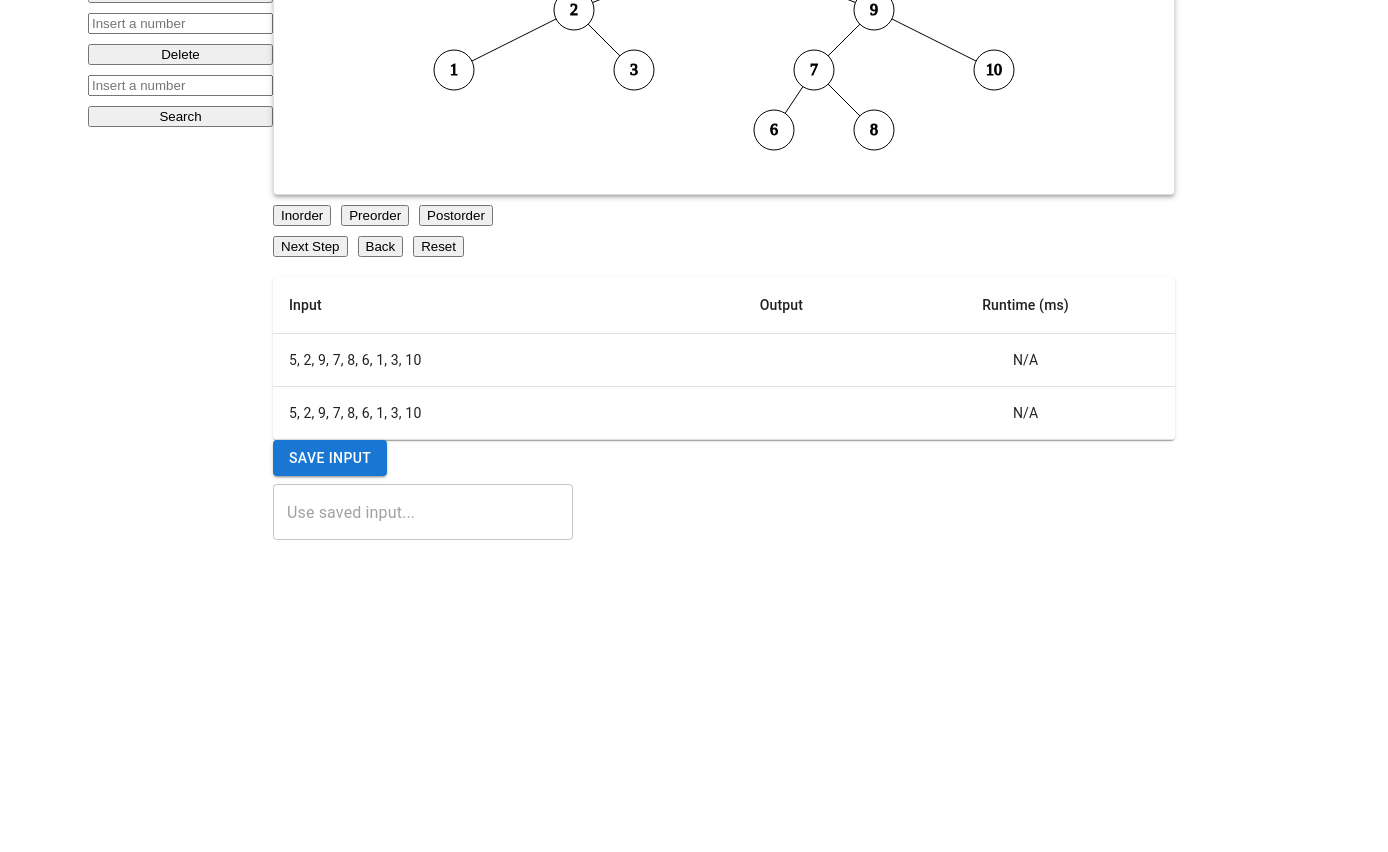
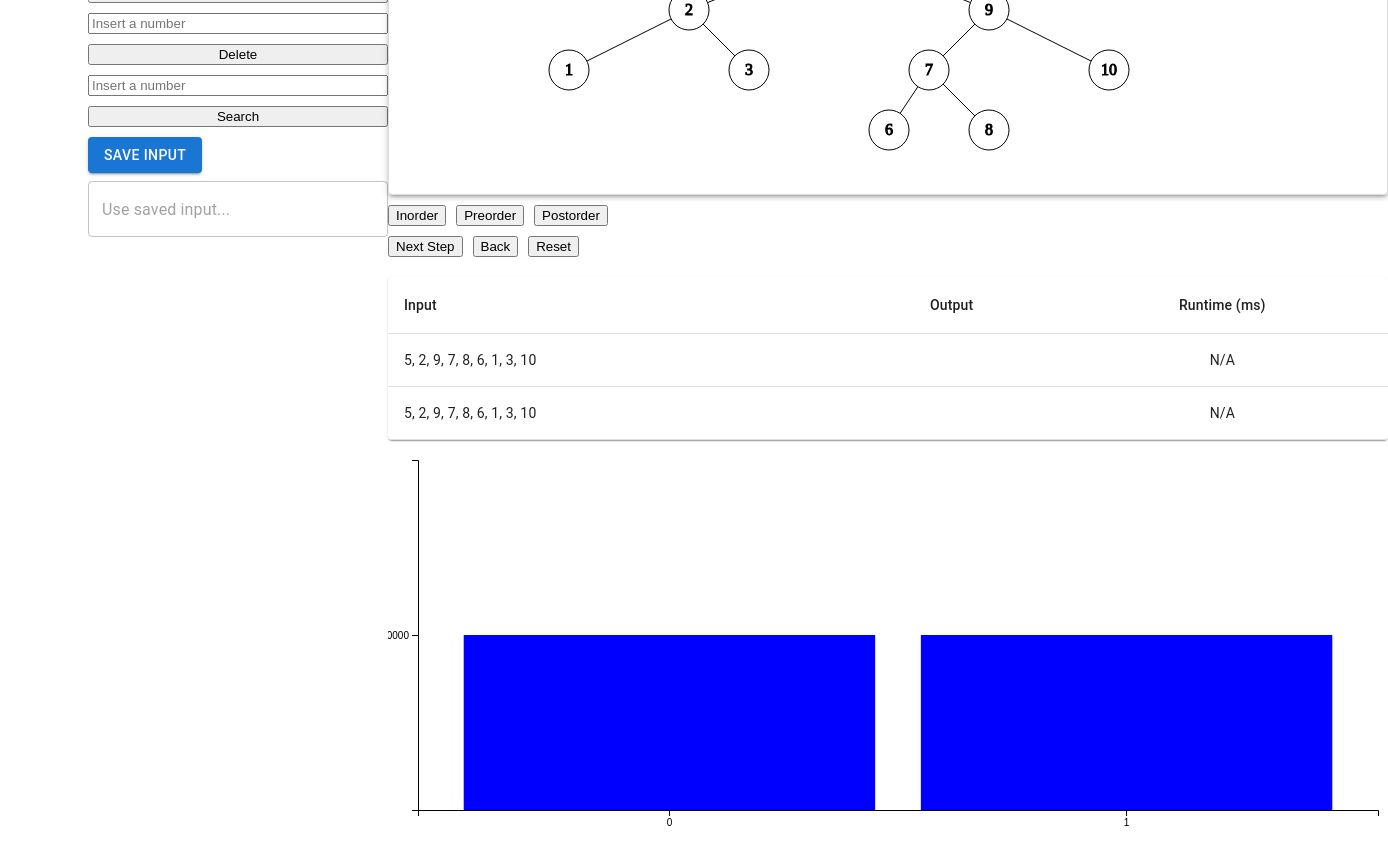
Before and after one commit to mytnguyen26/algo-shadow, a React (Vite) app in the folder packages/client/: page /algorithm/bst in a window 1280 px wide. Shown: the part 300-1152 px from the top of the page, 1388 px wide, since content can reach past the window. Before the commit the page ends 848 px from the top, so only its background shows below. Built offline with nearby package versions, Linux system fonts and the light colour scheme.

Commit message:
feat: bar chart for runtime

```diff
--- /dev/null
+++ b/packages/client/src/components/AnalyzeGraph/BarChart.jsx
@@ -0,0 +1,68 @@
+import { useEffect, useRef } from "react";
+import { Box } from "@mui/material";
+import * as d3 from "d3";
+
+export const BarChart = ({ data }) => {
+  const svgRef = useRef();
+  useEffect(() => {
+    const svg = d3.select(svgRef.current);
+
+    svg.selectAll("*").remove();
+
+    // Set up chart dimensions
+    const margin = { top: 20, right: 10, bottom: 30, left: 30 };
+    const width = 1000 - margin.left - margin.right;
+    const height = 400 - margin.top - margin.bottom;
+    // svg
+    //   .attr("width", width)
+    //   .attr("height", height)
+    //   .style("overflow", "visible")
+    //   .styled("marginTop", "75px");
+    //
+
+    // Create axes
+    const xScale = d3
+      .scaleBand()
+      .domain(data.map((d, i) => i))
+      .range([0, width])
+      .padding(0.1);
+
+    const yScale = d3
+      .scaleLinear()
+      .domain([0, d3.max(data)])
+      .range([height, 0]);
+
+    // setting up the axis
+    const xAxis = d3.axisBottom(xScale).ticks(data.length);
+    const yAxis = d3.axisLeft(yScale).ticks(5);
+
+    // Create chart group with margins
+    const chart = svg
+      .append("g")
+      .attr("transform", `translate(${margin.left},${margin.top})`);
+
+    // create x-axis
+    chart.append("g").call(xAxis).attr("transform", `translate(0, ${height})`);
+
+    // create y-axis
+    chart.append("g").call(yAxis);
+
+    // Create bars
+    chart
+      .selectAll("rect")
+      .data(data)
+      .enter()
+      .append("rect")
+      .attr("x", (d, i) => xScale(i))
+      .attr("y", (d) => yScale(d))
+      .attr("width", xScale.bandwidth())
+      .attr("height", (d) => height - yScale(d))
+      .attr("fill", "blue");
+  }, [data]);
+
+  return (
+    <Box>
+      <svg ref={svgRef} width={1000} height={400} />
+    </Box>
+  );
+};
--- /dev/null
+++ b/packages/client/src/components/AnalyzeGraph/getBarChartData.js
@@ -0,0 +1,5 @@
+export const getBarChartData = (data) => {
+  return data.map((result) => {
+    return result.runtime;
+  });
+};
--- a/packages/client/src/pages/Algorithm/bst.jsx
+++ b/packages/client/src/pages/Algorithm/bst.jsx
@@ -11,11 +11,13 @@ import Common from "./Common/common";
 import { TreeAnimationData, Node } from "./Common/animationdata.js";
 import TreeGraphRenderer from "./Common/treerenderer.js";
 import ResultsTable from "./AlgComponent/tableCreater.jsx";
+import { getBarChartData } from "../../components/AnalyzeGraph/getBarChartData.js";
+import { BarChart } from "../../components/AnalyzeGraph/BarChart.jsx";
 
 var data = [5, 2, 9, 7, 8, 6, 1, 3, 10];
 var animationData = null;
-var record = [];            // this array saves all animation steps that needs to happen
-                            // allow users to have next and back functionality
+var record = []; // this array saves all animation steps that needs to happen
+// allow users to have next and back functionality
 var step = 0;
 var tree = null;
 function back() {
@@ -82,7 +84,7 @@ const BST = () => {
 
   function next() {
     if (step >= record.length) {
-      TreeGraphRenderer.renderGraph(animationData, svgRef)
+      TreeGraphRenderer.renderGraph(animationData, svgRef);
       alert("Animation ends!");
     } else {
       if (typeof record[step].e1 == "undefined") {
@@ -123,7 +125,7 @@ const BST = () => {
     reset();
     // index delete，prevSuccessorNodePosition exchange
     tree.delete(ddata, record);
-    let prevSuccessorNodePosition = record[record.length - 1];    // exchange position to position found at index
+    let prevSuccessorNodePosition = record[record.length - 1]; // exchange position to position found at index
     if (animationData.dataset[index].position != prevSuccessorNodePosition) {
       record.push({
         e1: prevSuccessorNodePosition,
@@ -135,8 +137,8 @@ const BST = () => {
       e2: [prevSuccessorNodePosition, animationData.dataset[index].position],
     });
     data.splice(animationData.dataset[index].index - 1, 1);
-    console.log("Removing from animationData dataset index", index)
-    animationData.dataset.splice(index,1)
+    console.log("Removing from animationData dataset index", index);
+    animationData.dataset.splice(index, 1);
   }
 
   const [bstResults, setBstResults] = useState(() => {
@@ -231,6 +233,11 @@ const BST = () => {
             >
               Search
             </button>
+            <SaveInputToLocalStorage
+              algorithm="bst"
+              inputData={data}
+              useHisInput={useHisInput}
+            />
           </div>
           <div style={{ flexGrow: 1 }}>
             <AlgorithmSpace
@@ -265,13 +272,7 @@ const BST = () => {
             </div>
             <div>
               <ResultsTable results={bstResults} />
-            </div>
-            <div>
-              <SaveInputToLocalStorage
-                algorithm="bst"
-                inputData={data}
-                useHisInput={useHisInput}
-              />
+              <BarChart data={getBarChartData(bstResults).reverse()} />
             </div>
           </div>
         </div>
--- a/packages/client/src/pages/Algorithm/heap.jsx
+++ b/packages/client/src/pages/Algorithm/heap.jsx
@@ -6,8 +6,10 @@ import { SaveInputToLocalStorage } from "./AlgComponent/saveInputToLocalStorage"
 import HeapConcreteStrategy from "../../algorithm-solver/heapsolver.js";
 import Common from "./Common/common";
 import TreeGraphRenderer from "./Common/treerenderer.js";
-import { TreeAnimationData, Node } from "./Common/animationdata.js"
+import { TreeAnimationData, Node } from "./Common/animationdata.js";
 import ResultsTable from "./AlgComponent/tableCreater";
+import { BarChart } from "../../components/AnalyzeGraph/BarChart.jsx";
+import { getBarChartData } from "../../components/AnalyzeGraph/getBarChartData.js";
 
 var data = [18, 4, 10, 13, 7, 9, 3, 2, 8, 1];
 var animationData = null;
@@ -25,6 +27,7 @@ function HeapPage() {
     const savedResults = localStorage.getItem("heapResults");
     return savedResults ? JSON.parse(savedResults) : [];
   });
+  const [chartData] = useState([200, 250, 60, 150, 100, 175]);
 
   const addResult = (newResult) => {
     setHeapResults((prevResults) => {
@@ -46,7 +49,7 @@ function HeapPage() {
 
   function reset() {
     step = 0;
-    if (state == 0) TreeGraphRenderer.renderGraph(animationData, svgRef);
+    if (state === 0) TreeGraphRenderer.renderGraph(animationData, svgRef);
     else TreeGraphRenderer.renderGraph(tDataset, svgRef);
   }
 
@@ -59,10 +62,10 @@ function HeapPage() {
   }, []);
 
   function createHeap() {
-    animationData = new TreeAnimationData(data, "position")
-    tDataset = new TreeAnimationData(data, "position")
+    animationData = new TreeAnimationData(data, "position");
+    tDataset = new TreeAnimationData(data, "position");
     state = 0;
-    empty();    // render tree before maxheap
+    empty(); // render tree before maxheap
     const result = AnalyzeRuntime("createHeap", data, () => {
       HeapConcreteStrategy.buildMaxHeap(animationData.dataset, record);
       return animationData.dataset;
@@ -88,14 +91,17 @@ function HeapPage() {
   function deleteNodeFromHeap(i) {
     state = 1;
     tDataset.dataset = JSON.parse(JSON.stringify(animationData.dataset)); //save data before sort
-    empty();                                              // render graphs before removing node from heap
+    empty(); // render graphs before removing node from heap
     deleteGraph = tDataset.dataset[tDataset.dataset.length - 1].index;
     HeapConcreteStrategy.delete(i + 1, animationData.dataset, record);
     record.push({
       e1: 0,
-      e2: [tDataset.dataset[tDataset.dataset.length - 1].index, tDataset.dataset[i].index],
+      e2: [
+        tDataset.dataset[tDataset.dataset.length - 1].index,
+        tDataset.dataset[i].index,
+      ],
     });
-    data.splice(animationData.dataset[i].index - 1, 1);  // delete 1 element from data
+    data.splice(animationData.dataset[i].index - 1, 1); // delete 1 element from data
   }
 
   function increaseKey(i, kdata) {
@@ -106,7 +112,12 @@ function HeapPage() {
     animationData.dataset[i].value = kdata;
     tDataset.dataset = JSON.parse(JSON.stringify(animationData.dataset)); //save data before sort
     empty();
-    HeapConcreteStrategy.increaseKey(i + 1, kdata, animationData.dataset, record);
+    HeapConcreteStrategy.increaseKey(
+      i + 1,
+      kdata,
+      animationData.dataset,
+      record,
+    );
   }
 
   function extraHeap() {
@@ -117,9 +128,13 @@ function HeapPage() {
     HeapConcreteStrategy.extraHeap(animationData.dataset, record);
     record.push({
       e1: 0,
-      e2: [tDataset.dataset[tDataset.dataset.length - 1].index, tDataset.dataset[0].index - 1],
+      e2: [
+        tDataset.dataset[tDataset.dataset.length - 1].index,
+        tDataset.dataset[0].index - 1,
+      ],
     });
   }
+
   const useHisInput = (input) => {
     // Assuming `createHeap` is a function that takes an input array to create a heap
     data = input;
@@ -240,6 +255,7 @@ function HeapPage() {
           <button onClick={extraHeap}>extra heap</button>
         </div>
         <ResultsTable results={heapResults} />
+        <BarChart data={getBarChartData(heapResults).reverse()} />
       </div>
       <div>
         <SaveInputToLocalStorage
```
Also changed, not shown: 1 other file (tests, documents, lock files or other folders).
